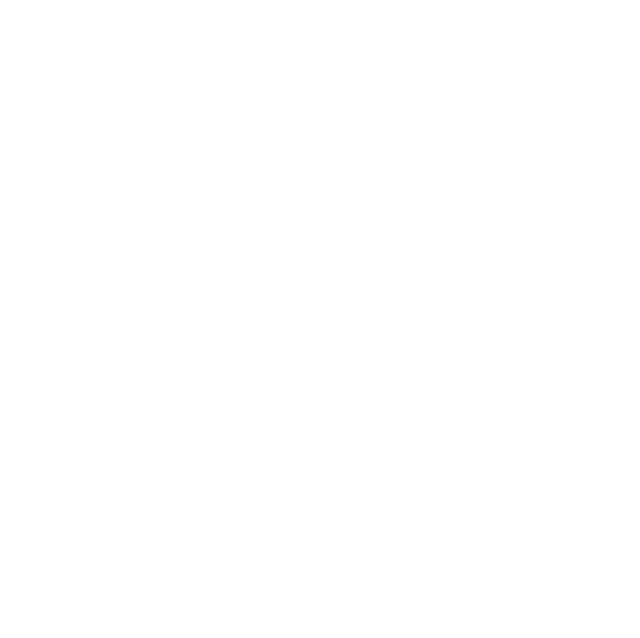
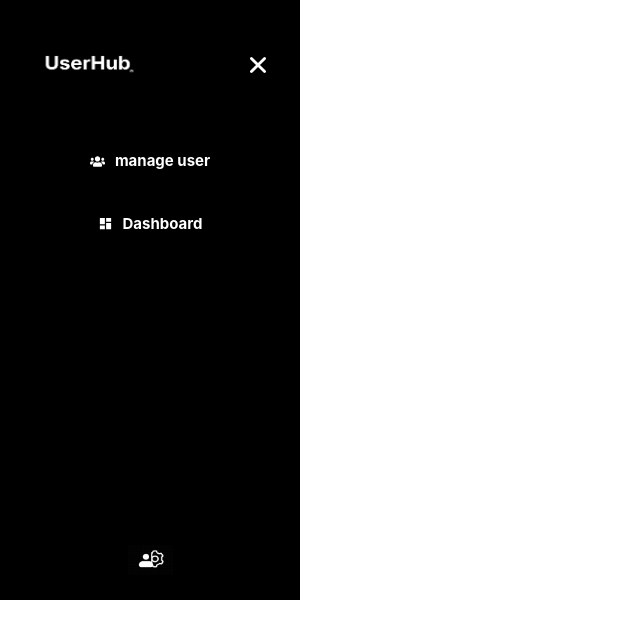
Before and after one commit to MUGISHA-Pascal/UserHub, a React (Create React App) app in the folder frontend/: page / in a window 1280 px wide. Shown: the top 638 px of the page, without its empty margins (0-640 px from the left). Built offline with nearby package versions, Linux system fonts and the light colour scheme.

Commit message:
adding navbar styles

```diff
--- a/frontend/public/index.html
+++ b/frontend/public/index.html
@@ -24,7 +24,7 @@
       work correctly both with client-side routing and a non-root public URL.
       Learn how to configure a non-root public URL by running `npm run build`.
     -->
-    <title>Userhub</title>
+    <title>UserHub</title>
   </head>
   <body>
     <noscript>You need to enable JavaScript to run this app.</noscript>
--- a/frontend/src/App.js
+++ b/frontend/src/App.js
@@ -1,7 +1,12 @@
 import "./App.css";
+import Navbar from "./components/NavBar.js";
 
 function App() {
-  return <div className="App"></div>;
+  return (
+    <div className="App">
+      <Navbar />
+    </div>
+  );
 }
 
 export default App;
--- /dev/null
+++ b/frontend/src/components/NavBar.js
@@ -0,0 +1,30 @@
+import React from "react";
+import MiniLogo from "../assets/mini-logo.png";
+import Logo from "../assets/logo.png";
+import { FaUsers } from "react-icons/fa";
+import { MdDashboard } from "react-icons/md";
+import { IoClose } from "react-icons/io5";
+
+const Navbar = () => {
+  return (
+    <div className="w-[300px] h-[600px] bg-black flex flex-col items-center">
+      <div className="flex flex-row space-x-[90px] items-center justify-center pt-[40px]">
+        <img src={MiniLogo} className="w-[125px] h-[50px]" />
+        <IoClose className="text-white hover:opacity-55 w-[30px] h-[30px]" />
+      </div>
+      <div className="text-white flex flex-col space-y-[20px] mt-[50px] font-bold text-[15px] ">
+        <a className="hover:cursor-pointer flex flex-row space-x-[10px] items-center hover:bg-gray-700 hover:bg-opacity-50 p-[10px]  rounded-[10px] w-[200px] justify-center hover:border-[1px] border-white ">
+          <FaUsers className="text-white" />
+          <p>manage user</p>
+        </a>
+        <a className="hover:cursor-pointer flex flex-row space-x-[10px] items-center hover:bg-gray-700 hover:bg-opacity-50 p-[10px]  rounded-[10px] w-[200px] justify-center hover:border-[1px] border-white ">
+          <MdDashboard />
+          <p>Dashboard</p>
+        </a>
+      </div>
+      <img src={Logo} className="mt-[300px] w-[45px] h-[30px]" />
+    </div>
+  );
+};
+
+export default Navbar;
--- /dev/null
+++ b/frontend/tailwind.config.js
@@ -0,0 +1,8 @@
+/** @type {import('tailwindcss').Config} */
+module.exports = {
+  content: ["./src/**/*.{js,jsx,ts,tsx}"],
+  theme: {
+    extend: {},
+  },
+  plugins: [],
+};
```
Also changed, not shown: frontend/src/index.css (+7 -3 lines).
